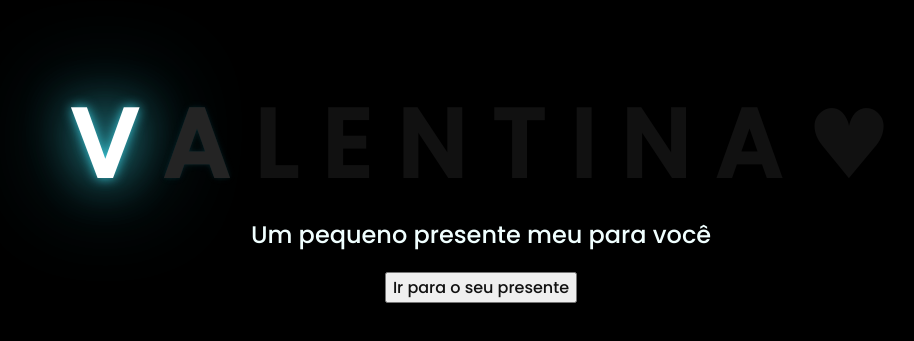
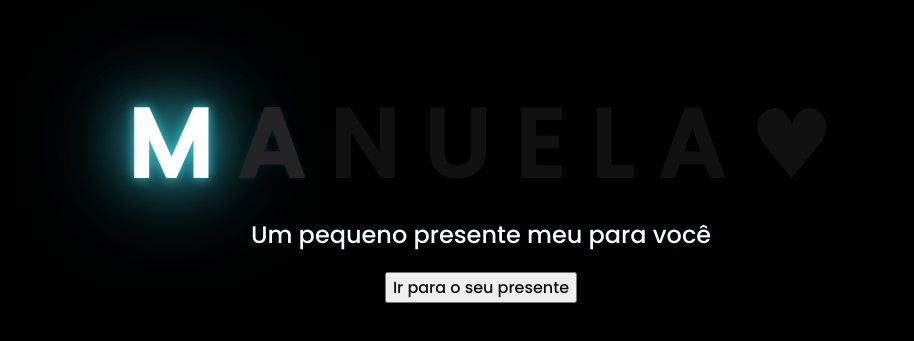
Before and after one commit to ArthurCxsta/Flower, a plain HTML site: page index.html in a window 1280 px wide. Shown: the part 221-562 px from the top of the page, without its empty margins (167-1081 px from the left). Drawn offline with Linux system fonts and the light colour scheme.

Commit message:
Update index.html

```diff
--- a/index.html
+++ b/index.html
@@ -10,14 +10,12 @@
 </head>
 <body>
     <div class="greetings">
-        <span>V</span>
+        <span>M</span>
         <span>A</span>
+        <span>N</span>
+        <span>U</span>
+        <span>E</span>
         <span>L</span>
-        <span>E</span>
-        <span>N</span>
-        <span>T</span>
-        <span>I</span>
-        <span>N</span>
         <span>A</span>
         <span>♥</span>
     </div>
```
